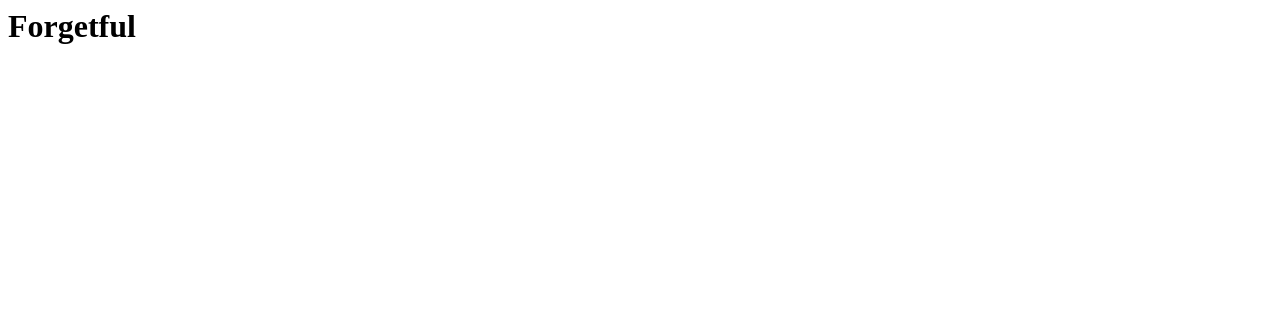
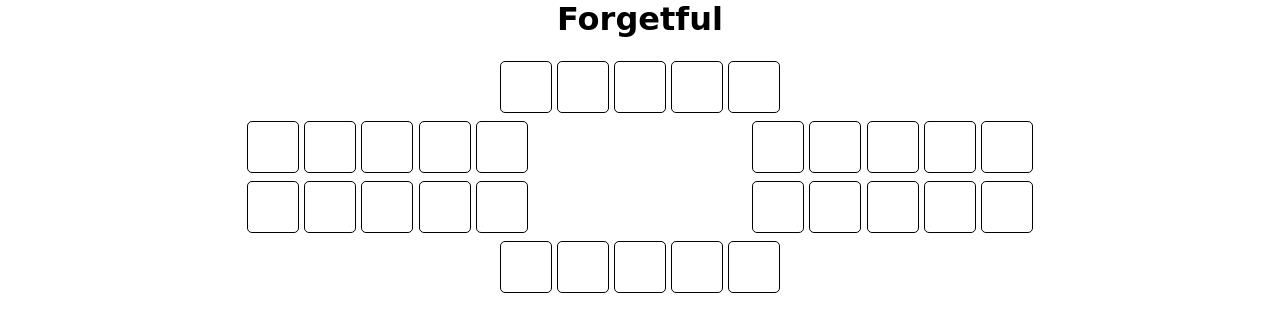
Before and after one commit to project-lulo/Forgetful, a plain HTML site: page index.html in a window 1280 px wide. Drawn offline with Linux system fonts and the light colour scheme.

Commit message:
Update index.html

```diff
--- a/index.html
+++ b/index.html
@@ -1,4 +1,5 @@
 <head>
+<link rel="stylesheet" href="https://project-lulo.github.io/Forgetful/index.css">
 </head>
 
 <body>
```
